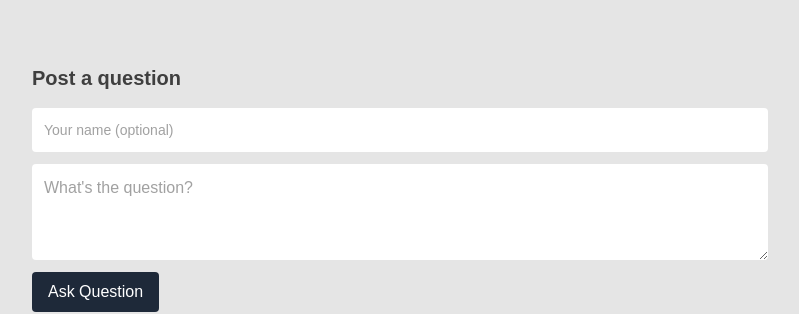
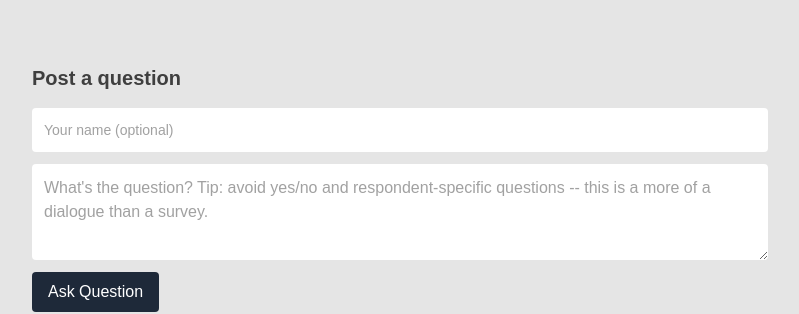
Before and after one commit to jstovall/question-and-answer-board, a Next.js app: page / in a window 1280 px wide. Shown: the top 314 px of the page, without its empty margins (240-1039 px from the left). Built offline with nearby package versions, Linux system fonts and the light colour scheme; no server answers; the database is empty.

Commit message:
quick update to text box help text

```diff
--- a/app/page.js
+++ b/app/page.js
@@ -174,7 +174,7 @@ export default function Home() {
         <textarea
           className="rounded p-3 w-full bg-white"
           rows={3}
-          placeholder="What's the question?"
+          placeholder="What's the question? Tip: avoid yes/no and respondent-specific questions -- this is a more of a dialogue than a survey."
           value={question}
           onChange={(e) => setQuestion(e.target.value)}
         />
```
